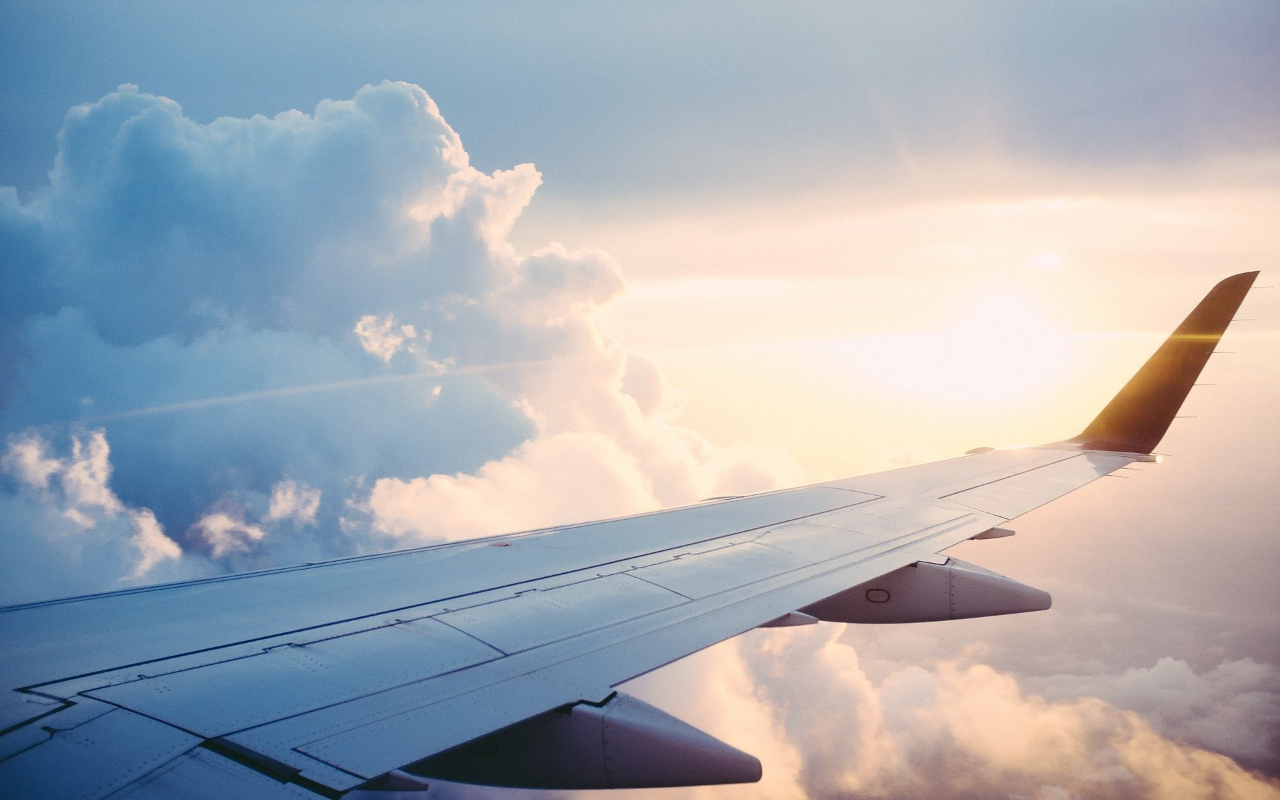
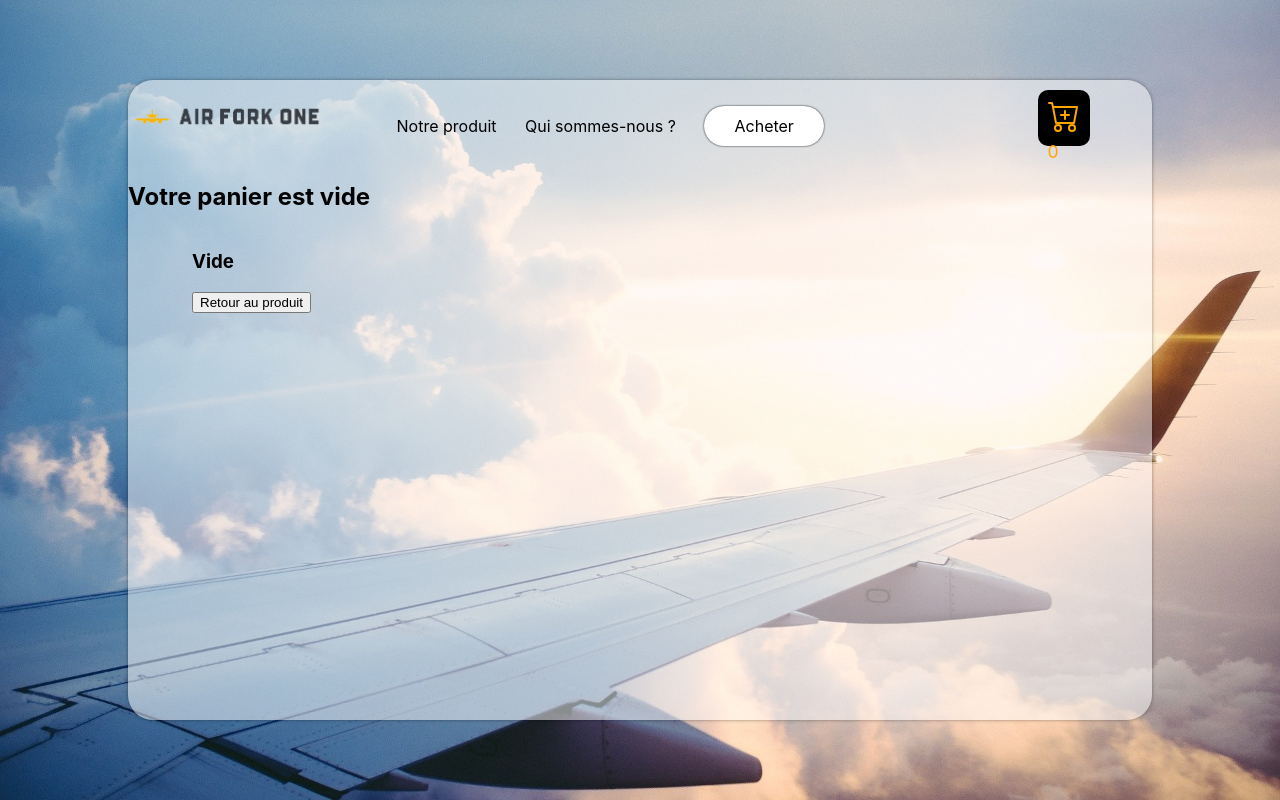
Before and after one commit to slangot/airforkone-front, a React (Create React App) app: page /cart in a window 1280 px wide. Built offline with nearby package versions, Linux system fonts and the light colour scheme.

Commit message:
adding into Cart the title; the map with each element from the cart; adding style

```diff
--- a/src/App.js
+++ b/src/App.js
@@ -1,6 +1,7 @@
 import { BrowserRouter, Route } from 'react-router-dom';
 import './App.css';
 import BuyProduct from './screens/BuyProduct/BuyProduct';
+import Cart from './screens/Cart/Cart';
 import DescriptionProduct from './screens/DescriptionProduct/DescriptionProduct';
 import Home from './screens/Home/Home';
 
@@ -17,6 +18,9 @@ function App() {
         <Route path='/buy-product' exact>
           <BuyProduct />
         </Route>
+        <Route path='/cart' exact>
+          <Cart />
+        </Route>
       </BrowserRouter>
     </div>
   );
--- a/src/components/Navbar/Navbar.jsx
+++ b/src/components/Navbar/Navbar.jsx
@@ -43,7 +43,7 @@ const Navbar = () => {
           <NavLink to='/description-product'><li className='menu-link-nav'>Notre produit</li></NavLink>
           <NavLink to=''><li className='menu-link-nav'>Qui sommes-nous ?</li></NavLink>
           <NavLink to='/buy-product'><li className='menu-link-buy'>Acheter</li></NavLink>
-          <NavLink to=''><li className='menu-link-cart'><ruby><BsCartPlus /><rp>(</rp><rt>{cartNumber}</rt><rp>)</rp></ruby></li></NavLink>
+          <NavLink to='/cart'><li className='menu-link-cart'><ruby><BsCartPlus /><rp>(</rp><rt>{cartNumber}</rt><rp>)</rp></ruby></li></NavLink>
         </ul>
       </div>
     </div>
--- a/src/screens/Cart/Cart.css
+++ b/src/screens/Cart/Cart.css
@@ -0,0 +1,64 @@
+.Cart {
+  position: absolute;
+  top: 50%;
+  left: 50%;
+  transform: translate(-50%, -50%);
+  width: 80vw;
+  height: 80vh;
+  /* overflow-y: hidden; */
+  margin: 0px auto;
+  background-color: rgba(255,255,255,0.5);
+  border-radius: 25px;
+  border: none;
+  box-shadow: 0px 0px 5px -2px black;
+  /* -ms-overflow-style: none;  IE and Edge */
+  /* scrollbar-width: none;  Firefox */
+}
+
+.cart-container {
+  display: flex;
+  flex-direction: column;
+  height: 60vh;
+  width: 80vw;
+}
+
+ .cart-order-list-container {
+  width: 70vw;
+  margin: 0 auto;
+  height: 50vh;
+}
+
+.cart-element-container {
+  background-color: white;
+  padding: 10px;
+  border-radius: 10px;
+  box-shadow: 0px 0px 5px -2px black;
+  display: flex;
+  flex-direction: row;
+  justify-content: space-evenly;
+  align-items: center;
+  margin-bottom: 20px;
+}
+
+.cart-element-image-container {
+  width: 100px;
+}
+
+.cart-element-image {
+  width: 100%;
+}
+
+.cart-delete-btn {
+  background-color: orange;
+  border: none;
+  padding: 5px;
+  border-radius: 10px;
+  box-shadow: 0px 0px 5px -2px black;
+  cursor: pointer;
+  transition: 0.2s linear;
+}
+
+.cart-delete-btn:hover {
+  background-color: black;
+  color: red
+}
--- a/src/screens/Cart/Cart.jsx
+++ b/src/screens/Cart/Cart.jsx
@@ -0,0 +1,91 @@
+import { NavLink } from "react-router-dom";
+import Navbar from "../../components/Navbar/Navbar";
+
+import Produit from "../../assets/fork2-wbg.png"
+
+import './Cart.css'
+
+const Cart = () => {
+
+  let currentShoppingList = null
+
+  if(localStorage.getItem('waiting_order')) {
+    currentShoppingList = JSON.parse(localStorage['waiting_order'])
+  }
+
+  /*
+
+  const incomingPurchase = {
+    name: 'Air Fork One',
+    quantity: currentQuantity,
+    color: currentColor,
+    price: Number.parseFloat(currentQuantity * 49.99).toFixed(2)
+  }
+  if(localStorage.getItem('waiting_order')) {
+    let waitingOrder = JSON.parse(localStorage['waiting_order'])
+    const ordersList = []
+
+    waitingOrder.map(e => ordersList.push(e))
+    ordersList.push(incomingPurchase)
+    localStorage['waiting_order'] = JSON.stringify(ordersList)
+
+  } else {
+    const ordersList = [incomingPurchase]
+    localStorage['waiting_order'] = JSON.stringify(ordersList)
+  }
+  */
+
+  return (
+    <div className='Cart'>
+      <Navbar />
+      <div className='cart-container'>
+
+        <div className='cart-resume-container'>
+          <h2>{currentShoppingList ? `Votre panier contient ${currentShoppingList.length} produit(s)`: `Votre panier est vide`}</h2>
+        </div>
+
+        <div className='cart-order-list-container'>
+        {currentShoppingList ?
+        <>
+          {currentShoppingList.map(e =>
+            <div className='cart-element-container'>
+              <div className='cart-element-image-container'>
+                <img className='cart-element-image' src={Produit} alt='cart product' />
+              </div>
+              <div className='cart-element-info'>
+                <p>{e.name}</p>
+                <p>Couleur : {e.color}</p>
+                <p>Quantité : {e.quantity}</p>
+                <p>Prix : {e.price}€</p>
+                <button className='cart-delete-btn'>Supprimer</button>
+              </div>
+            </div>)}
+          <div className='cart-total-container'>
+            <div className='cart-total-info'>
+
+            </div>
+
+            <div className='cart-total-price'>
+
+            </div>
+
+          </div>
+          <button className='cart-confirm-btn'>Valider la commande</button>
+        </>
+        :
+
+        <>
+          <h3>Vide</h3>
+          <NavLink to='product'><button className='cart-return-btn'>Retour au produit</button></NavLink>
+        </>
+        }
+
+        </div>
+
+      </div>
+
+    </div>
+    );
+}
+
+export default Cart;
```
Also changed, not shown: src/screens/BuyProduct/BuyProduct.jsx (+0 -9 lines).
